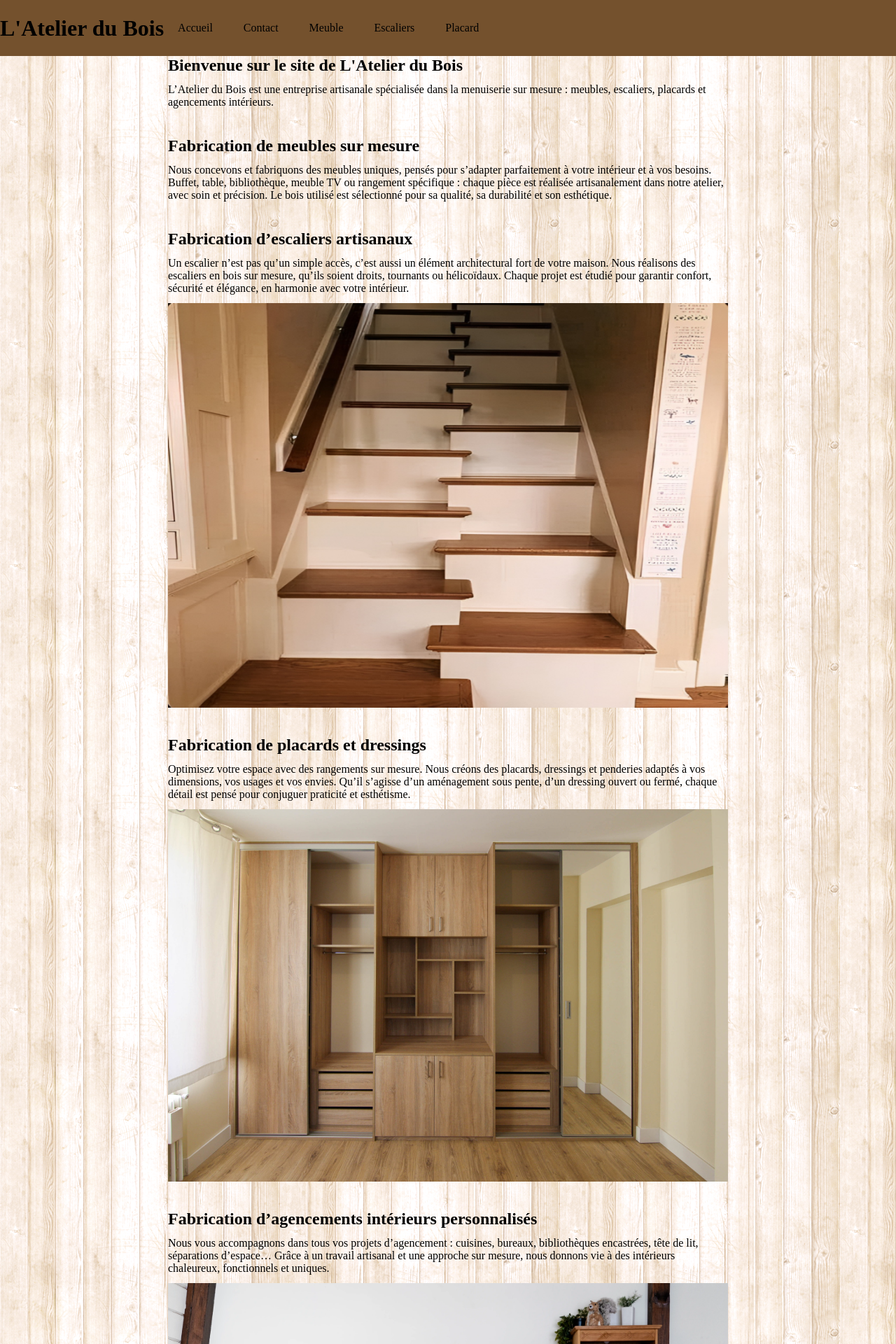
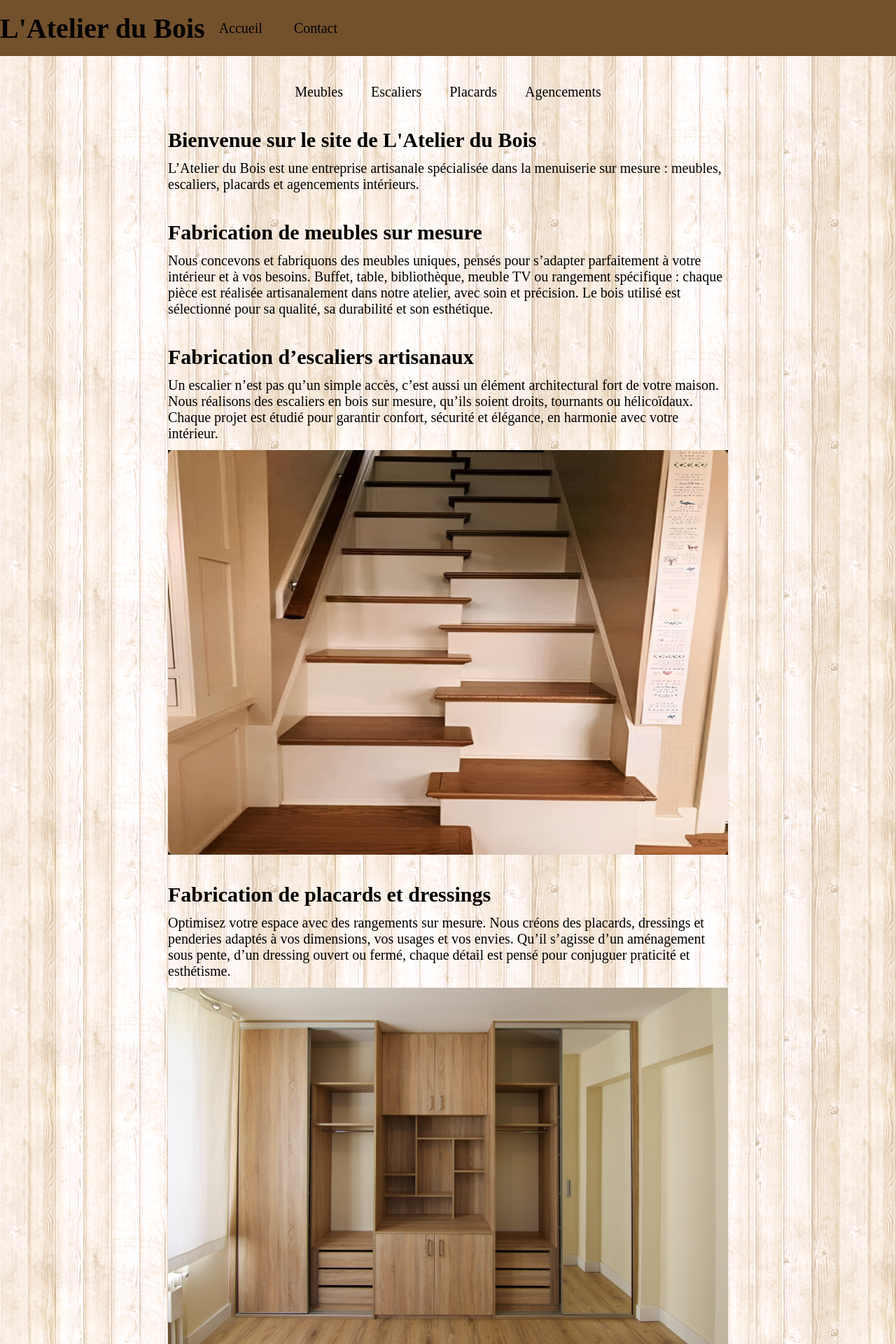
Before and after one commit to Aloula96/Atelier-du-bois, a PHP site: page / in a window 1280 px wide. Shown: the top 1920 px of the page at 70% size. Run offline with PHP 8.4, Linux system fonts and the light colour scheme.

Commit message:
Modification de la navbar et recentrage du contenu

```diff
--- a/assets/css/style.css
+++ b/assets/css/style.css
@@ -6,35 +6,65 @@
 
 body {
     background-image: url("/assets/img/background2.png");
+    min-height: 100vh;
+    display: flex;
+    flex-direction: column;
+    align-items: center;
+    gap: 40px;
+    font-size: 18px;
 }
 
-header {
+header,
+footer {
+    width: 100%;
     background-color: #74512D;
-    height: 80px;
     display: flex;
     align-items: center;
+}
+
+
+header {
+    height: 80px;
 }
 
 header * {
     display: inline;
 }
+
 header li {
     margin: 20px;
 }
 
-header li a {
+header li a,
+.sub-nav a {
     color: black;
-    text-decoration: none;}
+    text-decoration: none;
+}
+
+footer {
+    justify-content: center;
+    padding: 20px;
+}
+
 main {
+    flex: 1;
     margin: 0 10px;
+    max-width: 800px;
     display: flex;
     flex-direction: column;
     align-items: center;
     gap: 40px;
 }
 
+.sub-nav ul {
+    display: flex;
+    flex-direction: row;
+    flex-wrap: wrap;
+    gap: 14px;
+    list-style-type: none;
+}
+
 section {
-    max-width: 800px;
     display: flex;
     flex-direction: column;
     gap: 12px;
@@ -45,33 +75,54 @@ section img {
     object-fit: contain;
 }
 
+@media screen and (min-width: 500px) {
+    body {
+        font-size: 20px;
+    }
+
+    .sub-nav ul {
+        gap: 40px;
+    }
+}
+
+
+
+/* Style du formulaire */
 
 form {
-
     display: flex;
     flex-direction: column;
-
 }
 
 .input__container {
     border-radius: 5px;
     background-color: #f2f2f2;
     padding: 20px;
-    width:30%;
+    width: 30%;
     display: flex;
+}
 
+.input__container label {
+    font-size: 1.6rem;
 }
-   .input__container label { font-size: 1.6rem; }
+
 
 .input__container input,
 textarea {
-    width: 100%; /* Full width */
-    padding: 12px; /* Some padding */
-    border: 1px solid #ccc; /* Gray border */
-    border-radius: 4px; /* Rounded borders */
-    box-sizing: border-box; /* Make sure that padding and width stays in place */
-    margin-top: 6px; /* Add a top margin */
-    margin-bottom: 16px; /* Bottom margin */
+    width: 100%;
+    /* Full width */
+    padding: 12px;
+    /* Some padding */
+    border: 1px solid #ccc;
+    /* Gray border */
+    border-radius: 4px;
+    /* Rounded borders */
+    box-sizing: border-box;
+    /* Make sure that padding and width stays in place */
+    margin-top: 6px;
+    /* Add a top margin */
+    margin-bottom: 16px;
+    /* Bottom margin */
 }
 
 button {
--- a/index.php
+++ b/index.php
@@ -1,5 +1,14 @@
 <?php include 'partials/header.php'; ?>
 <main>
+    <nav class="sub-nav">
+        <ul>
+            <li><a href="#Meubles">Meubles</a></li>
+            <li><a href="#Escaliers">Escaliers</a></li>
+            <li><a href="#Placards">Placards</a></li>
+            <li><a href="#Agencements">Agencements</a></li>
+        </ul>
+    </nav>
+
     <section>
         <h2>Bienvenue sur le site de L'Atelier du Bois</h2>
         <p>
@@ -7,7 +16,7 @@
         </p>
     </section>
 
-    <section id="Meuble">
+    <section id="Meubles">
 
         <h2>Fabrication de meubles sur mesure</h2>
         <p>
@@ -27,7 +36,7 @@
         <img src="/assets/img/escalier.jpg" alt="Escalier artisanal en bois">
     </section>
 
-    <section id="Placard">
+    <section id="Placards">
         <h2>Fabrication de placards et dressings</h2>
         <p>
             Optimisez votre espace avec des rangements sur mesure.
@@ -37,7 +46,7 @@
         <img src="/assets/img/placard.jpg" alt="Placard artisanal en bois">
     </section>
 
-    <section>
+    <section id="Agencements">
         <h2>Fabrication d’agencements intérieurs personnalisés</h2>
         <p>
             Nous vous accompagnons dans tous vos projets d’agencement : cuisines, bureaux, bibliothèques encastrées, tête de lit, séparations d’espace…
--- a/partials/header.php
+++ b/partials/header.php
@@ -1,5 +1,6 @@
 <!DOCTYPE html>
-<html lang="en">
+<html lang="fr">
+
 <head>
     <meta charset="UTF-8">
     <meta name="viewport" content="width=device-width, initial-scale=1.0">
@@ -8,20 +9,14 @@
 
     <title>L'Atelier du Bois</title>
 </head>
+
 <body>
-
-
     <header>
         <h1>L'Atelier du Bois</h1>
         <nav>
             <ul>
                 <li><a href="index.php">Accueil</a></li>
                 <li><a href="contact.php">Contact</a></li>
-            <li><a href="#Meuble">Meuble</a></li>
-            <li><a href="#Escaliers">Escaliers</a></li>
-            <li><a href="#Placard">Placard</a></li>
-
-
             </ul>
         </nav>
     </header>
```
Lines whose indentation alone changed are shown as unchanged.
